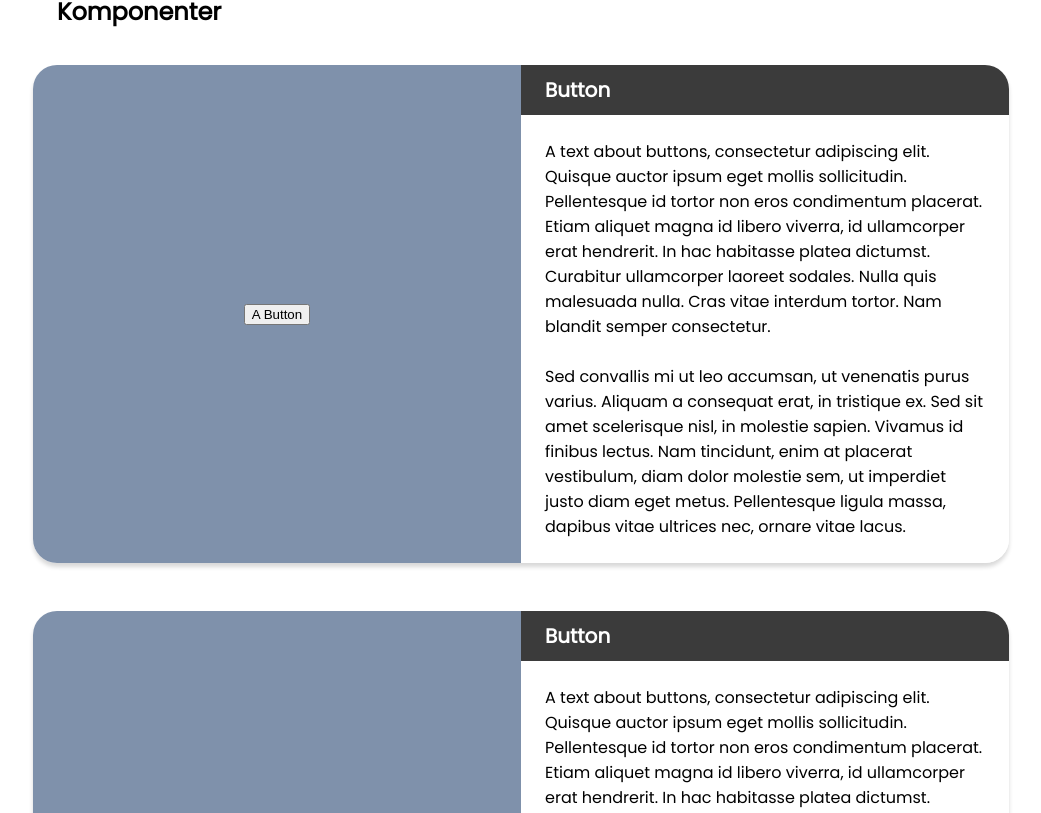
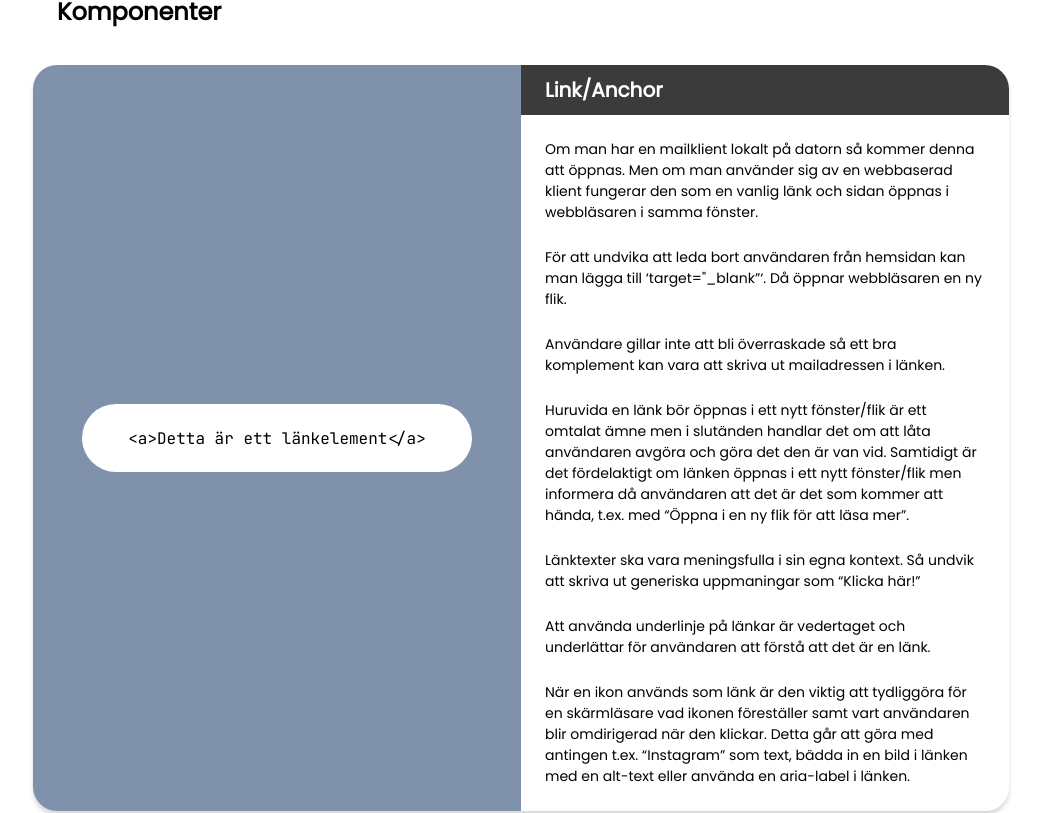
Before and after one commit to h-emma/x-work, a Next.js app: page / in a window 1280 px wide. Shown: the part 830-1643 px from the top of the page, without its empty margins (119-1160 px from the left). Built offline with nearby package versions, Linux system fonts and the light colour scheme.

Commit message:
Add LinkItem.

```diff
--- a/components/ItemCard/ItemCard.module.sass
+++ b/components/ItemCard/ItemCard.module.sass
@@ -17,6 +17,7 @@
     p
         margin: $page-gutter-size
         font-family: Poppins
+        font-size: 14px
 
 .infoHeaderContainer
     display: flex
--- a/components/Items/ButtonItem/ButtonItem.module.sass
+++ b/components/Items/ButtonItem/ButtonItem.module.sass
@@ -0,0 +1,2 @@
+@import 'styles/colors'
+@import 'styles/screenSize'
--- /dev/null
+++ b/components/Items/LinkItem/LinkItem.jsx
@@ -0,0 +1,15 @@
+import ItemCard from "../../ItemCard/ItemCard";
+import styles from "./LinkItem.module.sass";
+import LinkItemText from "./LinkItemText";
+
+export default function LinkItem() {
+  return (
+    <ItemCard id="link-item" name="Link/Anchor" text={<LinkItemText />}>
+      <div className={styles.itemExampleContainer}>
+        <div className={styles.text}>
+          &lt;a&gt;Detta är ett länkelement&lt;/a&gt;
+        </div>
+      </div>
+    </ItemCard>
+  );
+}
--- /dev/null
+++ b/components/Items/LinkItem/LinkItem.module.sass
@@ -0,0 +1,19 @@
+@import 'styles/colors'
+@import 'styles/screenSize'
+
+.itemExampleContainer
+  display: flex
+  justify-content: center
+  background-color: white
+  border-radius: 1000px
+  font-family: JetBrainsMono
+  width: clamp(0px, 80%,  400px)
+  aspect-ratio: 400/70
+
+  .text
+    display: flex
+    justify-content: center
+    align-items: center
+    height: 100%
+    width: 100%
+    font-size: clamp(8px, 3vw, 16px)
--- /dev/null
+++ b/components/Items/LinkItem/LinkItemText.jsx
@@ -0,0 +1,41 @@
+export default function LinkItemText() {
+  return (
+    <>
+      <p>
+        Om man har en mailklient lokalt på datorn så kommer denna att öppnas.
+        Men om man använder sig av en webbaserad klient fungerar den som en
+        vanlig länk och sidan öppnas i webbläsaren i samma fönster.
+      </p>
+      <p>
+        För att undvika att leda bort användaren från hemsidan kan man lägga
+        till ‘target="_blank”‘. Då öppnar webbläsaren en ny flik.
+      </p>
+      <p>
+        Användare gillar inte att bli överraskade så ett bra komplement kan vara
+        att skriva ut mailadressen i länken.
+      </p>
+      <p>
+        Huruvida en länk bör öppnas i ett nytt fönster/flik är ett omtalat ämne
+        men i slutänden handlar det om att låta användaren avgöra och göra det
+        den är van vid. Samtidigt är det fördelaktigt om länken öppnas i ett
+        nytt fönster/flik men informera då användaren att det är det som kommer
+        att hända, t.ex. med “Öppna i en ny flik för att läsa mer”.
+      </p>
+      <p>
+        Länktexter ska vara meningsfulla i sin egna kontext. Så undvik att
+        skriva ut generiska uppmaningar som “Klicka här!”
+      </p>
+      <p>
+        Att använda underlinje på länkar är vedertaget och underlättar för
+        användaren att förstå att det är en länk.
+      </p>
+      <p>
+        När en ikon används som länk är den viktig att tydliggöra för en
+        skärmläsare vad ikonen föreställer samt vart användaren blir omdirigerad
+        när den klickar. Detta går att göra med antingen t.ex. “Instagram” som
+        text, bädda in en bild i länken med en alt-text eller använda en
+        aria-label i länken.
+      </p>
+    </>
+  );
+}
--- a/components/StartSection/StartSection.jsx
+++ b/components/StartSection/StartSection.jsx
@@ -9,7 +9,9 @@ export default function StartSection() {
         <h2>Innehållsförteckning</h2>
         <ul>
           <li>
-            <Link href="">Button</Link>
+            <Link href="#link-item" scroll={false}>
+              Link/Anchor
+            </Link>
           </li>
           <li>
             <Link href="">Button</Link>
--- a/pages/index.js
+++ b/pages/index.js
@@ -7,6 +7,7 @@ import ButtonItem from "../components/Items/ButtonItem/ButtonItem";
 import styles from "../styles/Home.module.sass";
 import StartSection from "../components/StartSection/StartSection";
 import LogoBG from "../public/assets/images/logo-bg.svg";
+import LinkItem from "../components/Items/LinkItem/LinkItem";
 
 export default function Home() {
   return (
@@ -35,7 +36,7 @@ export default function Home() {
           <h2>Komponenter</h2>
         </div>
         <section className={styles.itemsSection}>
-          <ButtonItem />
+          <LinkItem />
           <ButtonItem />
           <ButtonItem />
         </section>
--- a/styles/globals.css
+++ b/styles/globals.css
@@ -8,6 +8,11 @@
   src: url("../public/assets/fonts/Poppins-Regular.woff2") format("woff2");
   font-display: swap;
 }
+@font-face {
+  font-family: "JetBrainsMono";
+  src: url("../public/assets/fonts/JetBrainsMono-Regular.woff2") format("woff2");
+  font-display: swap;
+}
 
 html,
 body {
@@ -16,8 +21,8 @@ body {
   flex-direction: column;
   padding: 0;
   margin: 0;
-  font-family: Poppins, -apple-system, BlinkMacSystemFont, Segoe UI, Roboto, Oxygen, Ubuntu, Cantarell, Fira Sans,
-    Droid Sans, Helvetica Neue, sans-serif;
+  font-family: Poppins, -apple-system, BlinkMacSystemFont, Segoe UI, Roboto,
+    Oxygen, Ubuntu, Cantarell, Fira Sans, Droid Sans, Helvetica Neue, sans-serif;
 }
 
 ul {
```
Also changed, not shown: public/assets/fonts/JetBrainsMono-Regular.woff2 (added).
